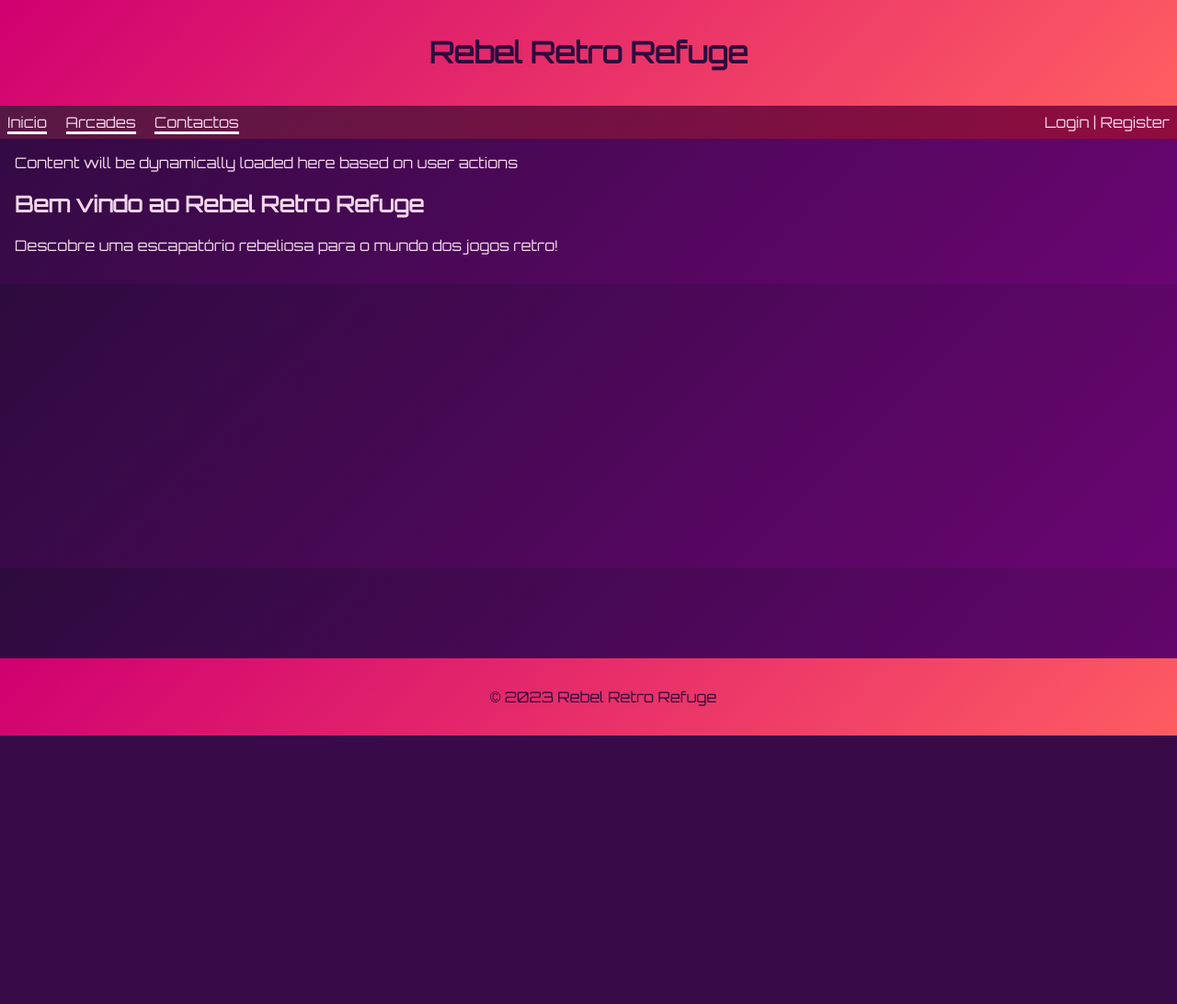
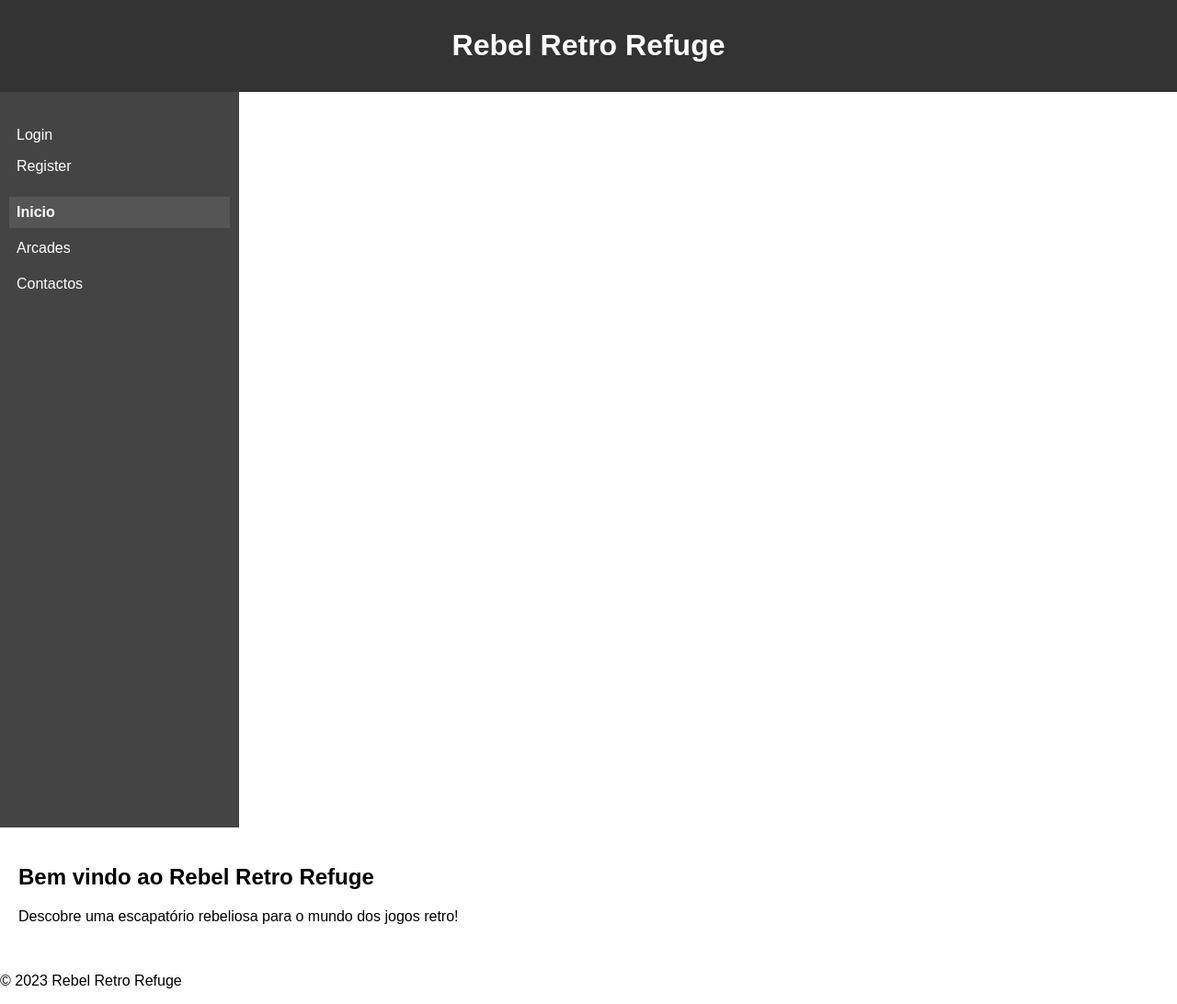
Before and after one commit to s1moes/RebelRetroRefuge, a PHP site: page / in a window 1280 px wide. Shown: the whole page at 92% size. Before the commit the page ends 800 px from the top, so only its background shows below. Run offline with PHP 8.4, Linux system fonts and the light colour scheme.

Commit message:
Modificado e ainda não está totamente o css do site

```diff
--- a/includes/header.php
+++ b/includes/header.php
@@ -3,8 +3,7 @@
 <head>
     <meta charset="UTF-8">
     <meta name="viewport" content="width=device-width, initial-scale=1.0">
-    <link rel="stylesheet" href="view/styles.css">
-    <link href="https://fonts.googleapis.com/css2?family=Orbitron&display=swap" rel="stylesheet">
+    <link rel="stylesheet" href="view/css/style.css">
     <title>Rebel Retro Refuge</title>
 </head>
 <body>
@@ -12,28 +11,23 @@
         <h1>Rebel Retro Refuge</h1>
     </header>
 
+    <div class="sidebar">
         <nav>
-        <?php
-            $scriptName = basename($_SERVER['PHP_SELF']);
-        ?>
-        <ul>
-            <li><a href="index.php"
-                <?php echo $scriptName == 'index.php' ? "class='corrente'" : '' ?>
-            >Inicio</a></li>
-            <li><a href="arcades.php"
-                <?php echo $scriptName == 'index.php' ? "class='corrente'" : '' ?>
-            >Arcades</a></li>
-            <li><a href="contactos.php"
-                <?php echo $scriptName == 'index.php' ? "class='corrente'" : '' ?>
-            >Contactos</a></li>
-        </ul>
-
             <?php
                 if (isset($_SESSION['username'])) {
                     echo '<div class="user-info">Bem-vindo, ' . $_SESSION['username'] . '!<br><a href="logout.php">Logout</a></div>';
                 } else {
-                echo '<div class="user-info"><a href="login.php">Login</a> | <a href="register.php">Register</a></div>';
+                    echo '<div class="user-info"><a href="login.php">Login</a> <a href="register.php">Register</a></div>';
                 }
 
+                $scriptName = basename($_SERVER['PHP_SELF']);
             ?>
+
+            <ul>
+                <li><a href="index.php" <?php echo $scriptName == 'index.php' ? "class='corrente'" : '' ?>>Inicio</a></li>
+                <li><a href="arcades.php" <?php echo $scriptName == 'arcades.php' ? "class='corrente'" : '' ?>>Arcades</a></li>
+                <li><a href="contactos.php" <?php echo $scriptName == 'contactos.php' ? "class='corrente'" : '' ?>>Contactos</a></li>
+            </ul>
+
         </nav>
+    </div>
--- /dev/null
+++ b/view/css/style.css
@@ -0,0 +1,58 @@
+body {
+    font-family: Arial, sans-serif;
+    margin: 0;
+    padding: 0;
+    display: flex;
+    flex-direction: column; /* Configura o layout para coluna (vertical) */
+}
+
+header {
+    background-color: #333;
+    color: white;
+    text-align: center;
+    padding: 10px;
+}
+
+.sidebar {
+    background-color: #444;
+    color: white;
+    padding: 10px;
+    width: 260px;
+    height: 100vh;
+    box-sizing: border-box;
+    align-self: left;
+}
+
+.sidebar nav ul {
+    list-style-type: none;
+    padding: 0;
+}
+
+.sidebar nav ul li {
+    margin-bottom: 5px;
+}
+
+.sidebar nav a {
+    text-decoration: none;
+    color: white;
+    display: block;
+    padding: 8px;
+}
+
+.sidebar nav a:hover {
+    background-color: #555;
+}
+
+.user-info {
+    margin-top: 20px;
+}
+
+.corrente {
+    background-color: #555;
+    font-weight: bold;
+}
+
+.content {
+    flex-grow: 1;
+    padding: 20px;
+}
--- a/view/indexView.php
+++ b/view/indexView.php
@@ -1,6 +1,6 @@
-
-<section id="content">
-        Content will be dynamically loaded here based on user actions
-        <h2>Bem vindo ao Rebel Retro Refuge</h2>
-        <p>Descobre uma escapatório rebeliosa para o mundo dos jogos retro!</p>
-</section>
+<div class="content">
+        <section>
+                <h2>Bem vindo ao Rebel Retro Refuge</h2>
+                <p>Descobre uma escapatório rebeliosa para o mundo dos jogos retro!</p>
+        </section>
+</div>
--- a/view/styles.css
+++ /dev/null
@@ -1,62 +0,0 @@
-body {
-    font-family: 'Orbitron', sans-serif;
-    margin: 0;
-    padding: 0;
-    background: linear-gradient(135deg, #2d0b3e, #6a0572);
-    color: #f5d7eb;
-}
-
-header {
-    background: linear-gradient(135deg, #d00071, #ff5e62);
-    color: #2d0b3e;
-    text-align: center;
-    padding: 1em;
-}
-
-nav {
-    display: flex;
-    flex-direction: row;
-    align-items: center;
-    justify-content: space-between; /* Distribui os elementos à esquerda e à direita */
-    background: linear-gradient(135deg, #571845, #900c3f);
-    color: #f5d7eb;
-    padding: 0.5em;
-}
-
-nav ul {
-    list-style-type: none;
-    margin: 0;
-    padding: 0;
-}
-
-nav ul li {
-    display: inline;
-    margin-right: 1em;
-}
-
-nav a {
-    text-decoration: none;
-    color: #f5d7eb;
-}
-
-section {
-    padding: 1em;
-}
-
-footer {
-    background: linear-gradient(135deg, #d00071, #ff5e62);
-    color: #2d0b3e;
-    text-align: center;
-    padding: 1em;
-    position: fixed;
-    bottom: 0;
-    width: 100%;
-}
-
-.corrente {
-    border-bottom: 3px white solid;
-}
-
-.user-info {
-    margin-left: auto;
-}
```
Lines whose indentation alone changed are shown as unchanged.
